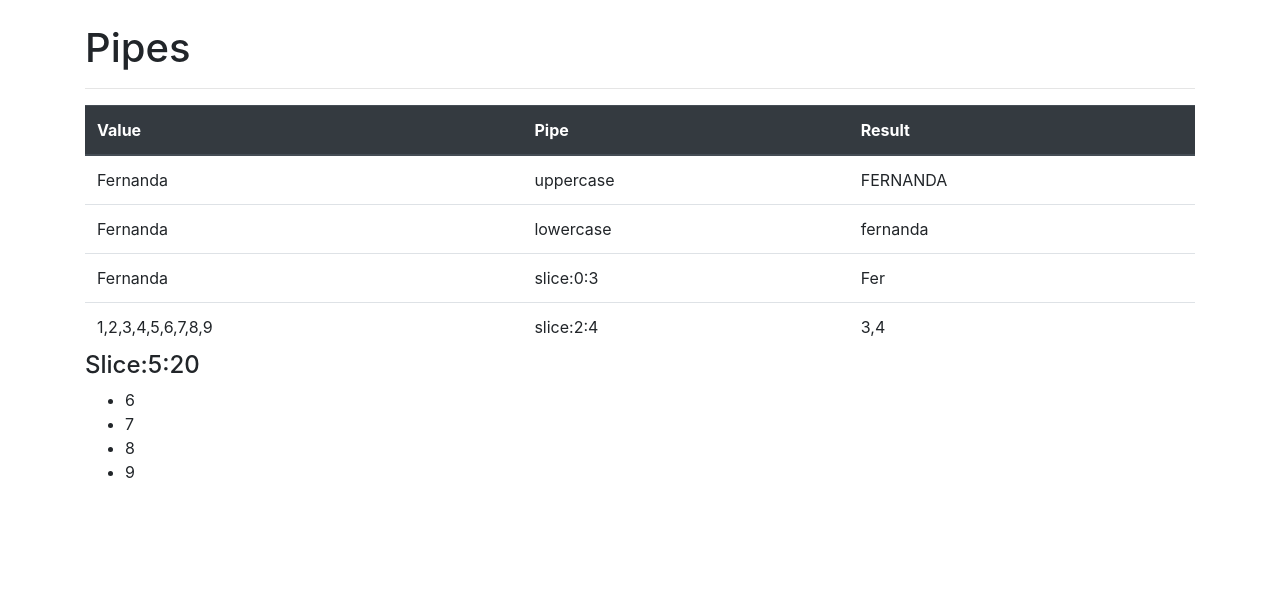
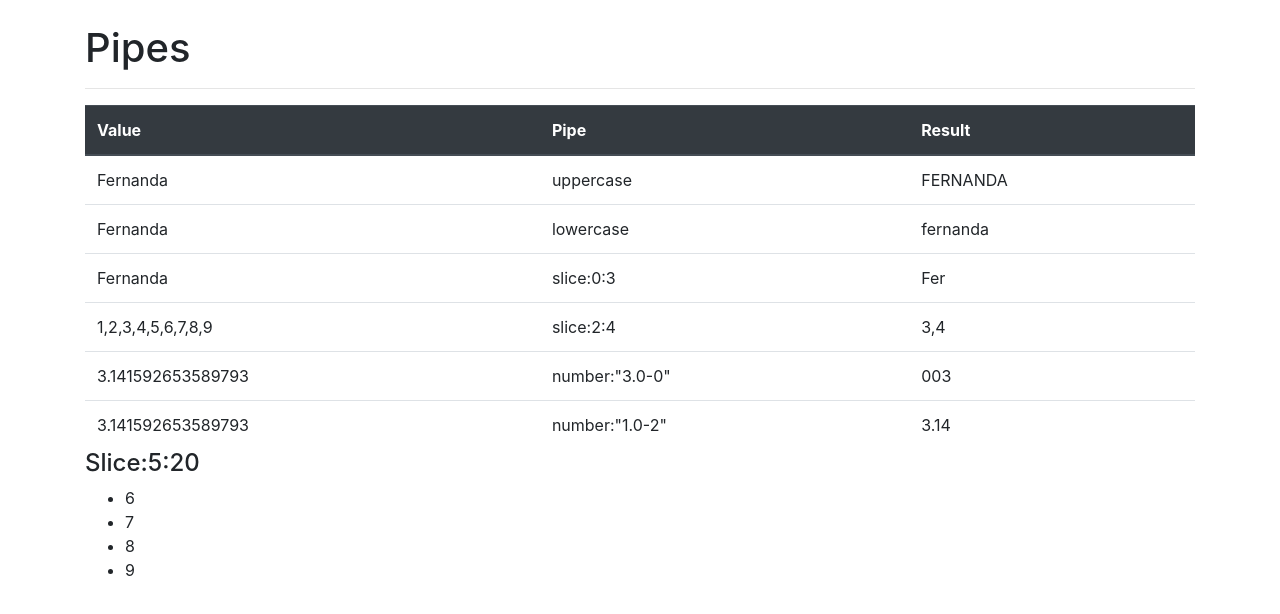
Before and after one commit to Anil1111/Angular-Demo-App03, an Angular app: page / in a window 1280 px wide. Shown: the top 614 px of the page. Built offline with nearby package versions, Linux system fonts and the light colour scheme.

Commit message:
Class 74

```diff
--- a/src/app/app.component.html
+++ b/src/app/app.component.html
@@ -32,6 +32,16 @@
                 <td>slice:2:4</td>
                 <td>{{arr | slice:2:4 }}</td>
             </tr>
+            <tr>
+                <td>{{ pi }}</td>
+                <td>number:"3.0-0"</td>
+                <td>{{pi | number:"3.0-0" }}</td>
+            </tr>
+            <tr>
+                <td>{{ pi }}</td>
+                <td>number:"1.0-2"</td>
+                <td>{{pi | number:"1.0-2" }}</td>
+            </tr>
 
         </tbody>
 
--- a/src/app/app.component.ts
+++ b/src/app/app.component.ts
@@ -9,6 +9,7 @@
 
   name = 'Fernanda';
   arr = [1, 2, 3, 4, 5, 6, 7, 8, 9];
+  pi = Math.PI;
 
 
 }
```
